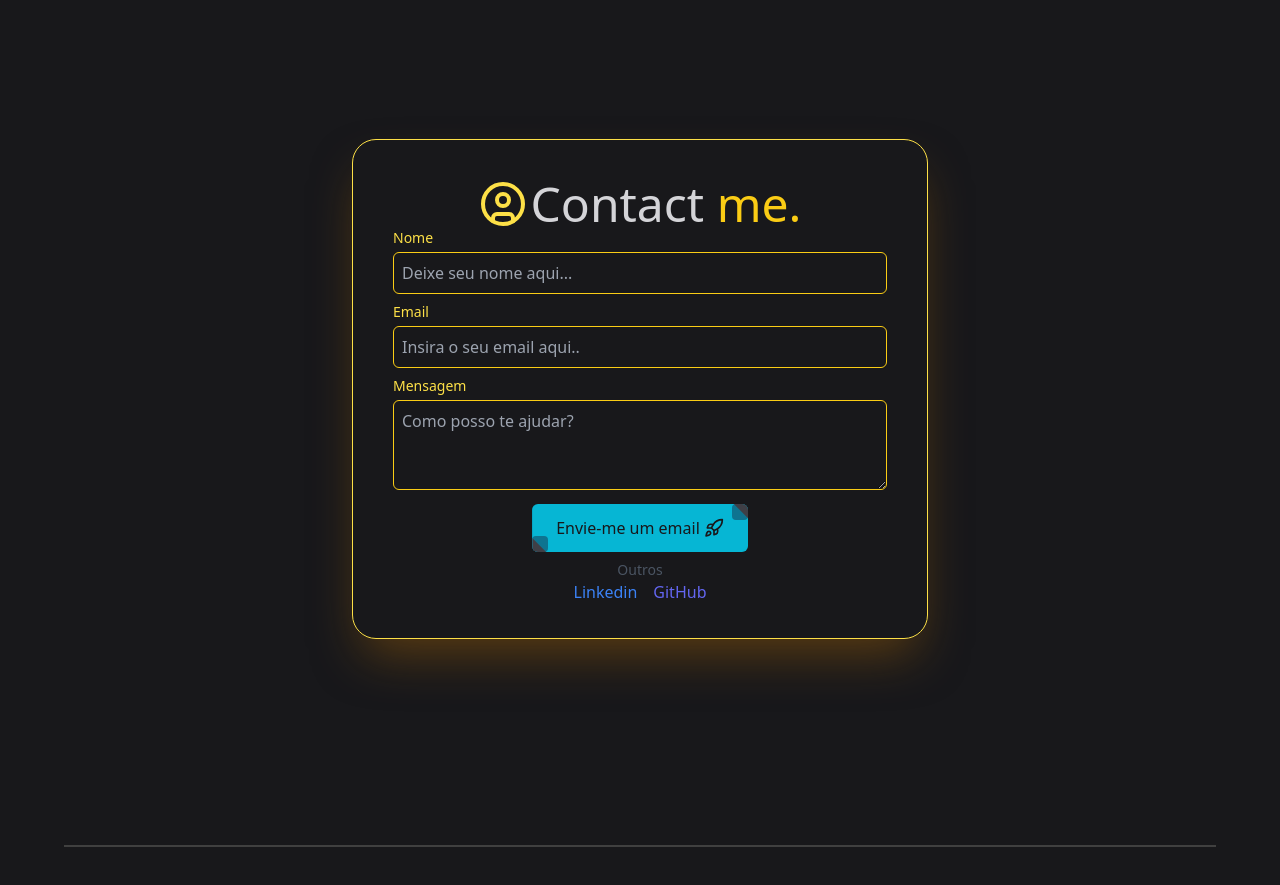
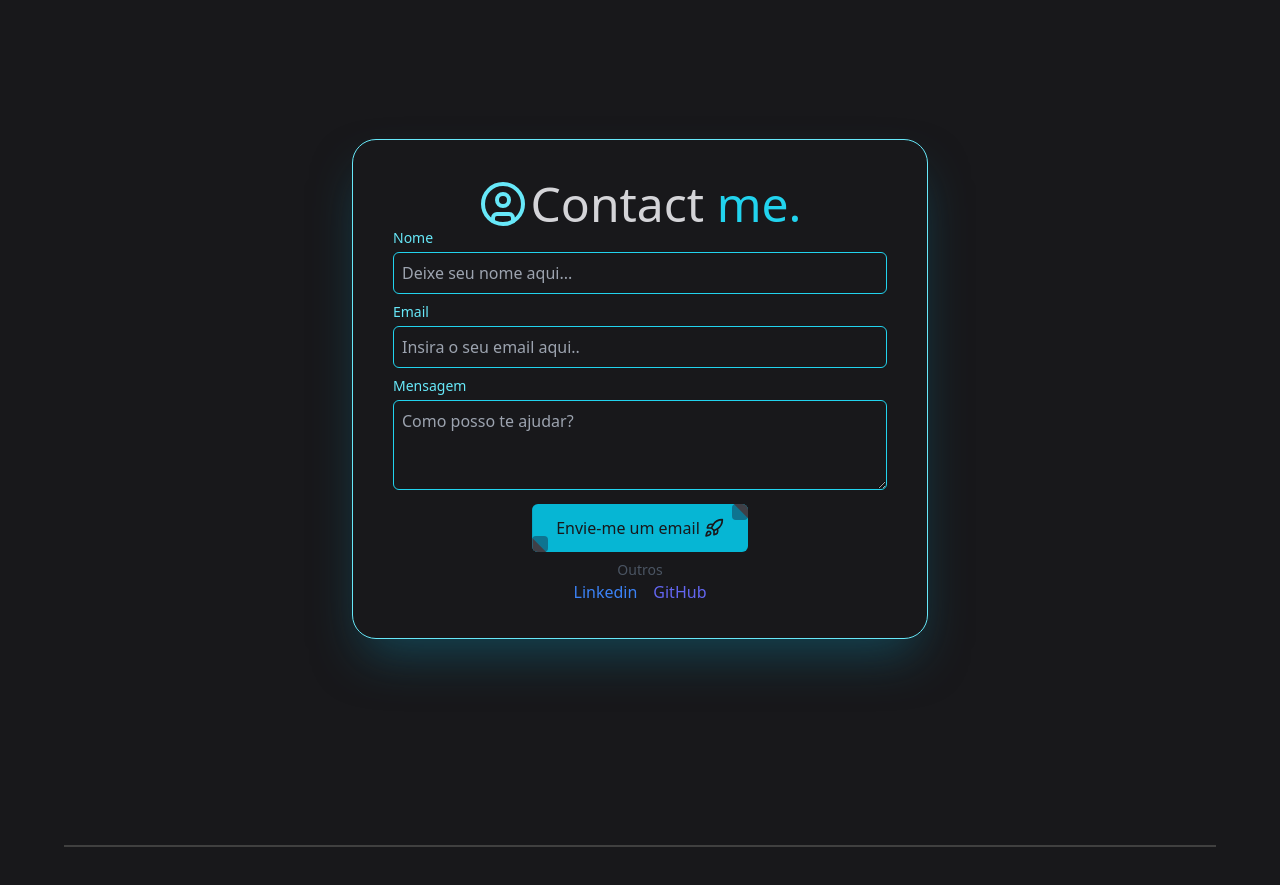
Before and after one commit to MatheusRodriguesdaSilveira/Portfolio-v2.0, a Next.js app: page / in a window 1280 px wide. Shown: the part 6420-7305 px from the top of the page. Built offline with nearby package versions, Linux system fonts and the light colour scheme.

Commit message:
feat: update Contact component styles to use cyan color scheme and improve layout

```diff
--- a/src/components/Contact/Contact.tsx
+++ b/src/components/Contact/Contact.tsx
@@ -17,7 +17,7 @@ const ContactPage = () => {
           "service_v6fo0xz",
           "template_wfs56lk",
           form.current!,
-          "9-ZvQjrAuHrx21zdA"
+          "9-ZvQjrAuHrx21zdA",
         )
         .then(
           () => {
@@ -30,7 +30,7 @@ const ContactPage = () => {
           },
           (error) => {
             console.error("Falha ao enviar o e-mail:", error);
-          }
+          },
         );
     }
   };
@@ -38,12 +38,12 @@ const ContactPage = () => {
   return (
     <BlurFade delay={0.25 * 5} inView>
       <div className="h-auto xl:min-h-screen flex items-center justify-center m-10">
-        <div className="border border-yellow-300 p-10 rounded-3xl shadow-yellow-700/50 shadow-2xl max-w-md xl:max-w-xl xl:h-[500px] 2xl:h-[600px] w-full">
+        <div className="border border-cyan-300 p-10 rounded-3xl shadow-cyan-700/50 shadow-2xl max-w-md xl:max-w-xl xl:h-[500px] 2xl:h-[600px] w-full">
           <div className="text-center 2xl:mb-12 xl:mb-0 ">
             <div className="flex items-center gap-1 justify-center">
-              <CircleUser className="text-yellow-300 size-6 xl:size-12" />
+              <CircleUser className="text-cyan-300 size-6 xl:size-12" />
               <h2 className="text-zinc-300 text-2xl md:text-5xl">
-                Contact <span className="text-yellow-400">me.</span>
+                Contact <span className="text-cyan-400">me.</span>
               </h2>
             </div>
           </div>
@@ -57,34 +57,34 @@ const ContactPage = () => {
 
           <form ref={form} onSubmit={sendEmail} className="space-y-2">
             <div>
-              <label className="block text-sm font-medium text-yellow-300">
+              <label className="block text-sm font-medium text-cyan-300">
                 Nome
               </label>
               <input
                 type="text"
                 name="name"
-                className="mt-1 p-2 w-full text-white bg-transparent border border-yellow-400 rounded-md focus:ring-yellow-300 focus:border-yellow-300"
+                className="mt-1 p-2 w-full text-white bg-transparent border border-cyan-400 rounded-md focus:ring-cyan-300 focus:border-cyan-300"
                 placeholder="Deixe seu nome aqui..."
               />
             </div>
             <div>
-              <label className="block text-sm font-medium text-yellow-300">
+              <label className="block text-sm font-medium text-cyan-300">
                 Email
               </label>
               <input
                 type="email"
                 name="email"
-                className="mt-1 p-2 w-full text-white bg-transparent border border-yellow-400 rounded-md focus:ring-yellow-300 focus:border-yellow-300"
+                className="mt-1 p-2 w-full text-white bg-transparent border border-cyan-400 rounded-md focus:ring-cyan-300 focus:border-cyan-300"
                 placeholder="Insira o seu email aqui.."
               />
             </div>
             <div>
-              <label className="block text-sm font-medium text-yellow-300">
+              <label className="block text-sm font-medium text-cyan-300">
                 Mensagem
               </label>
               <textarea
                 name="message"
-                className="h-[100px] xl:h-[90px] 2xl:h-[120px] mt-1 p-2 w-full text-white bg-transparent border border-yellow-400 rounded-md focus:ring-yellow-300 focus:border-yellow-300"
+                className="h-[100px] xl:h-[90px] 2xl:h-[120px] mt-1 p-2 w-full text-white bg-transparent border border-cyan-400 rounded-md focus:ring-cyan-300 focus:border-cyan-300"
                 placeholder="Como posso te ajudar?"
               ></textarea>
             </div>
```
